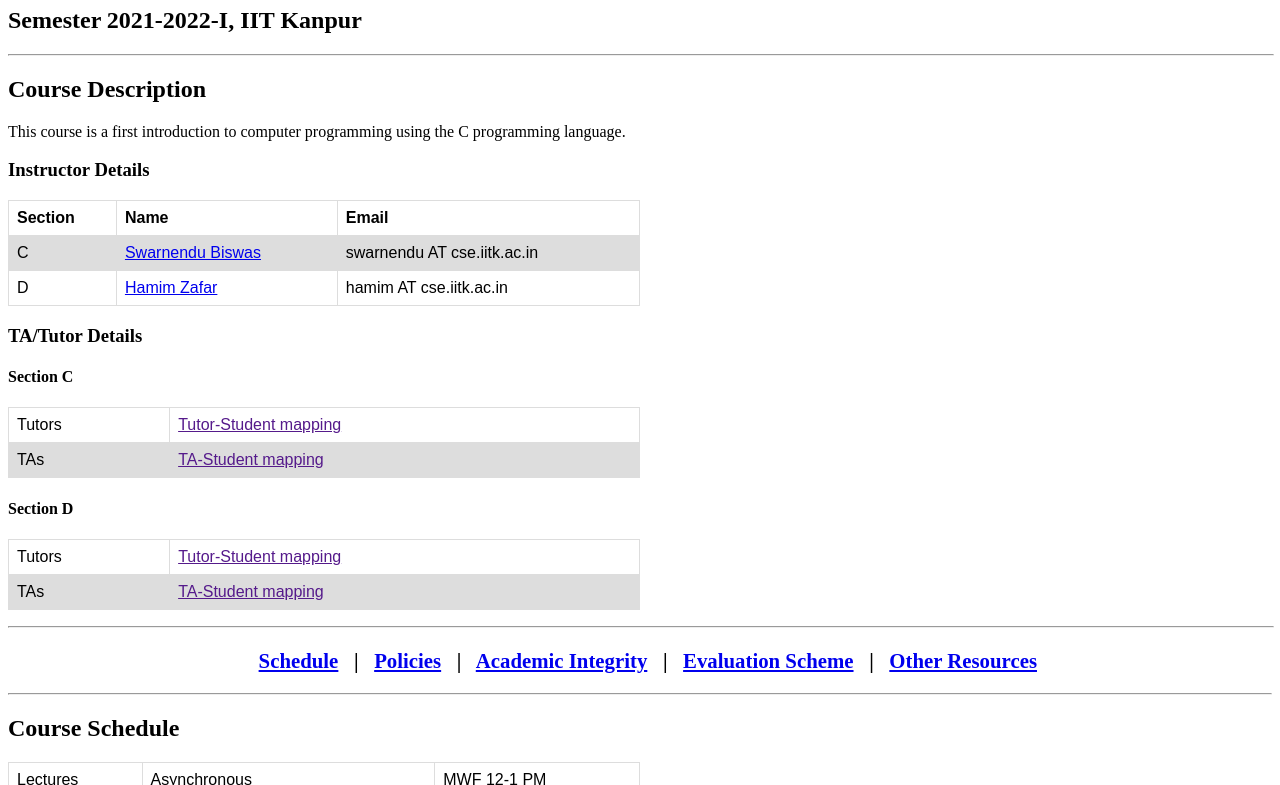
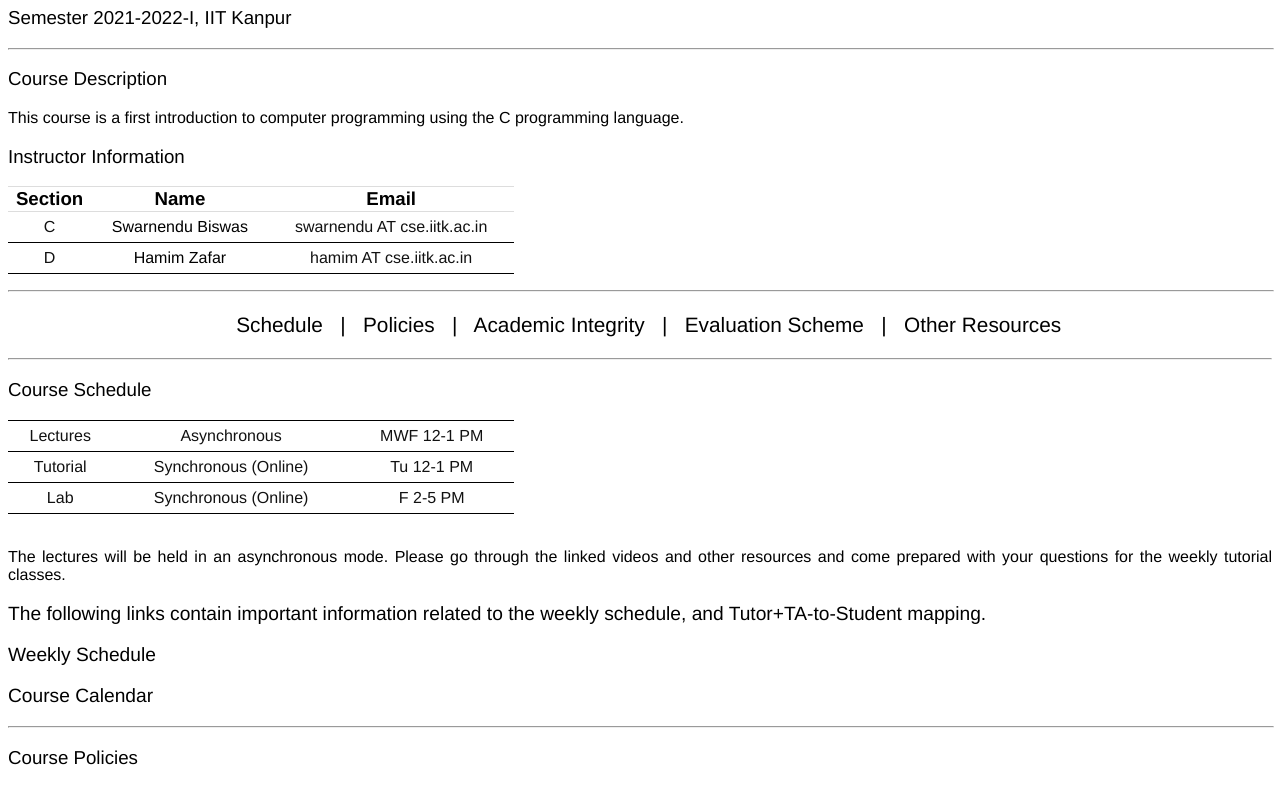
Before and after one commit to krushnapavan9/ESC101-2021-22-1, a plain HTML site: page index.html in a window 1280 px wide. Shown: the part 73-858 px from the top of the page. Drawn offline with Linux system fonts and the light colour scheme.

Commit message:
new links.

```diff
--- a/index.html
+++ b/index.html
@@ -1,41 +1,202 @@
 <!DOCTYPE html>
-<html>
+<html lang="en">
   <head>
-    <title>ESC 101 Semester 2021-2022-I</title>
+    <meta http-equiv="Content-Type" content="text/html; charset=UTF-8" />
+
     <style>
-      table {
-        font-family: arial, sans-serif;
-        border-collapse: collapse;
-        width: 75%;
+      h1 {
+        color: black;
+        font-family: Helvetica, sans-serif;
+        /* font-size: 28pt; */
+        font-weight: normal;
+        /* letter-spacing: -1px; */
+        /* line-height: 1; */
+        text-align: left;
       }
 
-      td,
-      th {
-        border: 1px solid #dddddd;
-        text-align: left;
-        padding: 8px;
+      h2 {
+        color: black;
+        font-family: Helvetica, sans-serif;
+        /* font-size: 20pt; */
+        font-weight: normal;
+        /* line-height: 0.75; */
+        /* margin: 0 72px; */
+        text-align: center;
       }
 
-      tr:nth-child(even) {
-        background-color: #dddddd;
+      h3 {
+        color: black;
+        font-family: Helvetica, sans-serif;
+        /* font-size: 18pt; */
+        font-weight: normal;
+        /* line-height: 32px;
+          margin: 0 72px; */
+        text-align: left;
       }
+
+      h4 {
+        color: black;
+        font-family: Helvetica, sans-serif;
+        /* font-size: 15pt; */
+        font-weight: normal;
+        /* line-height: 32px;
+          margin: 0 72px; */
+        text-align: left;
+      }
+
+      p {
+        color: black;
+        /* font-family: Helvetica, sans-serif; */
+        /* font-size: 13pt; */
+        /* line-height: 24px; */
+        /* margin: 0 24px; */
+        text-align: justify;
+        text-justify: inter-word;
+      }
+
+      body {
+        /* font-size: 13pt; */
+        font-family: Helvetica, sans-serif;
+      }
+
+      /* ul {} */
+
+      li {
+        margin: 4px 0;
+        text-decoration: none;
+      }
+
+      table {
+        border-collapse: collapse;
+        border: 0px solid black;
+        border-spacing: 10px 0; /* horizontal, vertical */
+      }
+
+      tr.border_bottom {
+        color: #111;
+        font-family: Helvetica, sans-serif;
+        /* font-size: 13pt; */
+        text-align: center;
+        text-justify: inter-word;
+        vertical-align: middle;
+        padding: 5px;
+        border-top: 1px solid #ddd;
+        border-bottom: 1px solid #ddd;
+      }
+
+      td {
+        color: #111;
+        font-family: Helvetica, sans-serif;
+        /* font-size: 13pt; */
+        text-align: center;
+        text-justify: inter-word;
+        vertical-align: middle;
+        padding: 6px;
+        /* border-top: 1px solid #ddd;
+          border-bottom: 1px solid #ddd; */
+      }
+
+      th {
+        font-size: 14pt;
+        color: #000;
+        border-top: 1px solid #ddd;
+        border-bottom: 1px solid #ddd;
+        vertical-align: middle;
+      }
+
+      /* tr:nth-child(even) {
+        background-color: #f2f2f2;
+        } */
+
+      tr:hover {
+        background-color: #f5f5f5;
+      }
+
+      /* table.roundedCorners {
+        border: 1px solid black;
+        border-radius: 13px;
+        border-spacing: 0;
+        border-collapse: collapse;
+        }
+
+        table.roundedCorners td,
+        table.roundedCorners th {
+        border-bottom: 1px solid black;
+        padding: 10px;
+        }
+
+        table.roundedCorners tr:last-child>td {
+        border-bottom: none;
+        } */
+
+      a,
+     /* unvisited link */
+     a:link,
+     /* visited link */
+     a:visited {
+        color: #000;
+        font-family: Helvetica, sans-serif;
+        /* font-size: 13pt; */
+        text-decoration: none;
+      }
+
+      /* mouse over link, must come after a:link and a:visited */
+      a:hover {
+        color: #000;
+        font-family: Helvetica, sans-serif;
+        /* font-size: 13pt; */
+        text-decoration: underline;
+        cursor: pointer;
+      }
+
+      /* selected link */
+      a:active {
+        color: #000;
+        font-family: Helvetica, sans-serif;
+        /* font-size: 13pt; */
+        text-decoration: none;
+      }
+
+      a.header_bar {
+        color: #000;
+        font-family: Helvetica, sans-serif;
+        /* font-size: 21pt; */
+        text-decoration: none;
+        font-weight: normal;
+        line-height: 0.75;
+        /* margin: 0 72px; */
+        text-align: center;
+        /* text-transform: uppercase; */
+      }
+
+      /* .disabled {
+        pointer-events: none;
+        cursor: default;
+        } */
     </style>
+
+<title>ESC 101 Semester 2021-2022-I</title>
+    <meta content="Swarnendu Biswas" name="author" />
+    <meta
+      content="ESC 101 Semester 2021-2022-I Course Page"
+      name="description"
+    />
   </head>
 
   <body>
     <h1>ESC 101: Fundamentals of Computing</h1>
-    <h2>Semester 2021-2022-I, IIT Kanpur</h2>
+    <h3>Semester 2021-2022-I, IIT Kanpur</h3>
 
     <hr style="width: 100%; height: 0px" />
 
-    <h2>Course Description</h2>
+    <h3>Course Description</h3>
     <p>
       This course is a first introduction to computer programming using the C programming language.
     </p>
 
-    <h3>Instructor Details</h3>
+    <h3>Instructor Information</h3>
 
-    <table style="width: 50%">
+    <table style="width: 40%" rules="rows">
       <tr>
         <th>Section</th>
         <th>Name</th>
@@ -55,11 +216,11 @@
       </tr>
     </table>
 
-    <h3>TA/Tutor Details</h3>
+    <!-- <h3>TA/Tutor Details</h3>
 
          <h4>Section C</h4>
 
-    <table style="width: 50%">
+         <table border="1" rules="rows" style="width: 40%">
          <tr>
          <td>Tutors</td>
          <td><a href="">Tutor-Student mapping</a></td>
@@ -72,7 +233,7 @@
 
          <h4>Section D</h4>
 
-    <table style="width: 50%">
+         <table border="1" frame="void" rules="rows" style="width: 40%">
          <tr>
          <td>Tutors</td>
          <td><a href="">Tutor-Student mapping</a></td>
@@ -82,7 +243,7 @@
          <td><a href="">TA-Student mapping</a></td>
          </tr>
          </table>
-
+    -->
     <p></p>
     <p></p>
     <p></p>
@@ -98,9 +259,9 @@
 
     <hr />
 
-    <h2><a id="schedule">Course Schedule</a></h2>
+    <h3><a id="schedule">Course Schedule</a></h3>
 
-    <table style="width: 50%">
+    <table border="1" rules="rows" style="width: 40%">
       <tr>
         <td>Lectures</td>
         <td>Asynchronous</td>
@@ -125,10 +286,15 @@
       other resources and come prepared with your questions for the weekly tutorial classes.
     </p>
 
+
+    <p style="font-size: 120%">
+      The following links contain important information related to the weekly schedule, and Tutor+TA-to-Student mapping.
+    </p>
+
     <p style="font-size: 120%">
       <h>
         <a
-          href="https://docs.google.com/spreadsheets/d/1f5ATeE7E0oyNpIHYx8SzJ_TNxHj3t3J8nrRunrdGJv8/edit?usp=sharing"
+          href="https://docs.google.com/spreadsheets/d/17T180wiVHntxPBfDzZqcr9_ThANxJQLo9nyfVZALA8c/edit?usp=sharing"
         >Weekly Schedule</a
                         >
       </h>
@@ -137,7 +303,7 @@
     <p style="font-size: 120%">
       <h>
         <a
-          href="https://docs.google.com/spreadsheets/d/1f5ATeE7E0oyNpIHYx8SzJ_TNxHj3t3J8nrRunrdGJv8/edit?usp=sharing"
+          href="https://calendar.google.com/calendar/u/0?cid=ZnVwYm5raDRvNmc0M3JvZTFzaWd1bm5ubjRAZ3JvdXAuY2FsZW5kYXIuZ29vZ2xlLmNvbQ"
         >Course Calendar</a
                         >
       </h>
@@ -145,7 +311,7 @@
 
     <hr style="width: 100%; height: 0px" />
 
-    <h2><a id="policies">Course Policies</a></h2>
+    <h3><a id="policies">Course Policies</a></h3>
 
     <p>Please try to attend all lab sessions.</p>
 
@@ -167,7 +333,7 @@
 
     <hr style="width: 100%; height: 0px" />
 
-    <h2><a id="integrity">Academic Integrity</a></h2>
+    <h3><a id="integrity">Academic Integrity</a></h3>
 
     <ul>
       <li>
@@ -193,7 +359,7 @@
 
     <hr style="width: 100%; height: 0px" />
 
-    <h2><a id="evaluation">Evaluation Scheme</a></h2>
+    <h3><a id="evaluation">Evaluation Scheme</a></h3>
 
     <ul>
       <li>Weekly labs (best 10/11) - 70%</li>
@@ -214,7 +380,7 @@
 
     <hr style="width: 100%; height: 0px" />
 
-    <h2><a id="resources">Other Resources</a></h2>
+    <h3><a id="resources">Other Resources</a></h3>
 
     The labs will be conducted online via the
     <a href="https://esc101.cse.iitk.ac.in/" target="_blank">Prutor interface</a> developed at IITK.
```
Lines whose indentation alone changed are shown as unchanged.
